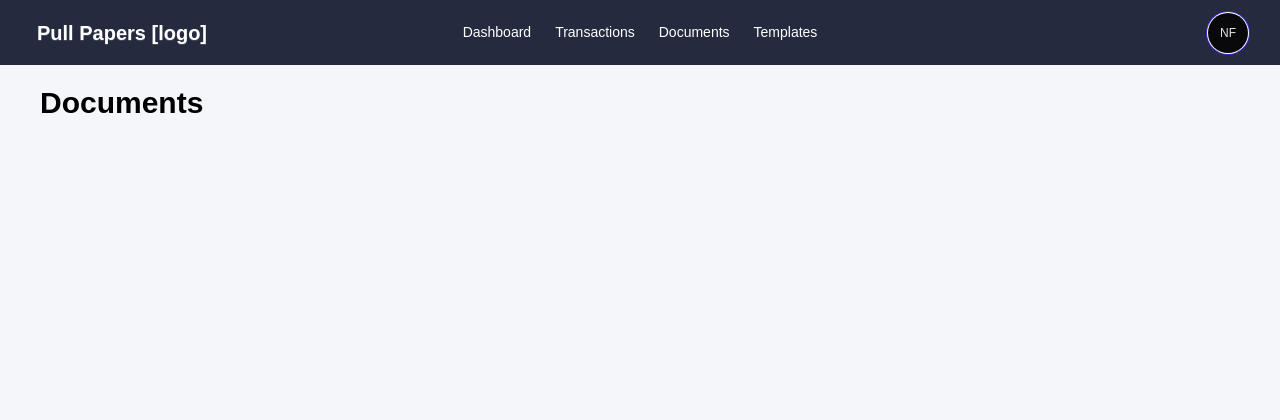
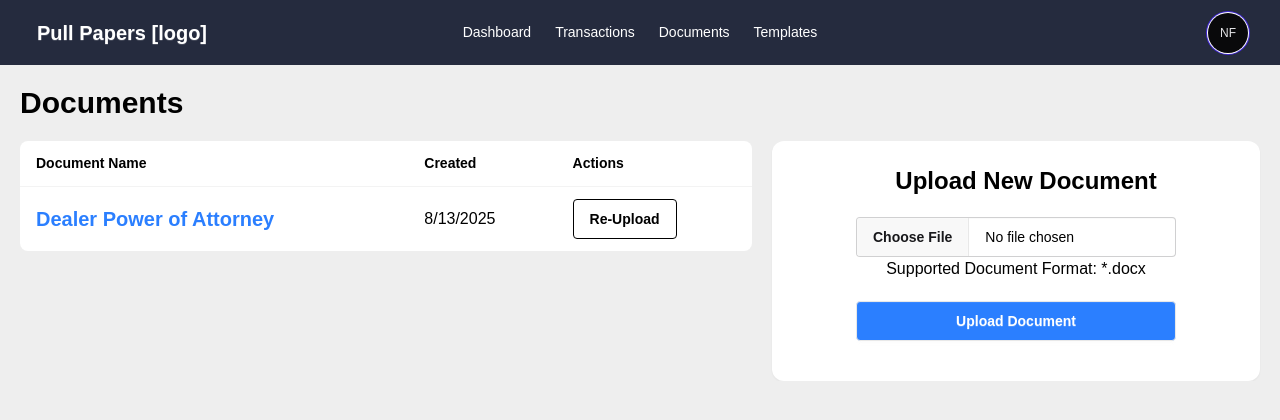
Before and after one commit to Nick-Fanelli/pull-papers, a Next.js app: page /dealer/documents in a window 1280 px wide. Shown: the top 420 px of the page. Built offline with nearby package versions, Linux system fonts and the light colour scheme.

Commit message:
feat: add upload document page

```diff
--- a/src/app/dealer/documents/page.tsx
+++ b/src/app/dealer/documents/page.tsx
@@ -2,10 +2,51 @@ const DealerDocuments = () => {
 
     return (
         <>
-            <h1 className="text-3xl font-bold">Documents</h1>
+            <h1 className="text-3xl font-bold mb-5">Documents</h1>
 
-            <div className="">
+            <div className="flex justify-items-center gap-5">
 
+                <div className="w-[60%]">
+
+                    <table className="table bg-white text-black">
+                        <thead>
+                            <tr>
+                                <th className="text-black">Document Name</th>
+                                <th className="text-black">Created</th>
+                                <th className="text-black">Actions</th>
+                            </tr>
+                        </thead>
+                        <tbody>
+                            <tr>
+                                <td>
+                                    <a href="" className="text-blue-500 hover:underline">
+                                        <h1 className="font-bold text-xl">Dealer Power of Attorney</h1>
+                                    </a>
+                                </td>
+
+                                <td>
+                                    <p className="text-base">8/13/2025</p>
+                                </td>
+
+                                <td>
+                                    <button className="btn btn-outline">Re-Upload</button>
+                                </td>
+                            </tr>
+
+                        </tbody>
+                    </table>
+                </div>
+
+
+                <div className="w-[40%] h-60 bg-white rounded-xl shadow-xs py-3">
+                    <div className="w-full pt-3 flex items-center justify-center flex-col">
+                        <h1 className="text-2xl pl-5 font-bold mb-5">Upload New Document</h1>
+                        <input type="file" className="file-input text-center w-80" />
+                        <p className="text-center">Supported Document Format: *.docx</p>
+                        <button className="btn bg-blue-500 text-white w-80 mt-5">Upload Document</button>
+                    </div>
+
+                </div>
             </div>
 
         </>
--- a/src/app/dealer/layout.tsx
+++ b/src/app/dealer/layout.tsx
@@ -40,7 +40,7 @@ const DealerLayout = ({ children }: Readonly<{ children: React.ReactNode; }>) =>
                 </div>
             </div>
 
-            <div id="content" className="w-screen px-10 pt-5">
+            <div id="content" className="mx-5 pt-5">
                 {children}
             </div>
 
--- a/src/app/globals.css
+++ b/src/app/globals.css
@@ -1,8 +1,12 @@
 @import "tailwindcss";
 @plugin "daisyui";
 
+@plugin "daisyui" {
+    themes: light --default;
+}
+
 :root {
-    --background: #f5f6fa;
+    --background: #eeeeee;
     --foreground: #000000;
 }
 
@@ -21,7 +25,8 @@
     }
 } */
 
-html, body {
+html,
+body {
     background: var(--background);
     color: var(--foreground);
     font-family: Arial, Helvetica, sans-serif;
--- a/src/app/layout.tsx
+++ b/src/app/layout.tsx
@@ -19,7 +19,7 @@ export const metadata: Metadata = {
 
 export default function RootLayout({ children } : Readonly<{ children: React.ReactNode; }>) {
     return (
-        <html lang="en">
+        <html lang="en" data-theme="light">
             <body className={`${geistSans.variable} ${geistMono.variable} antialiased`}>
                 {children}
             </body>
```
